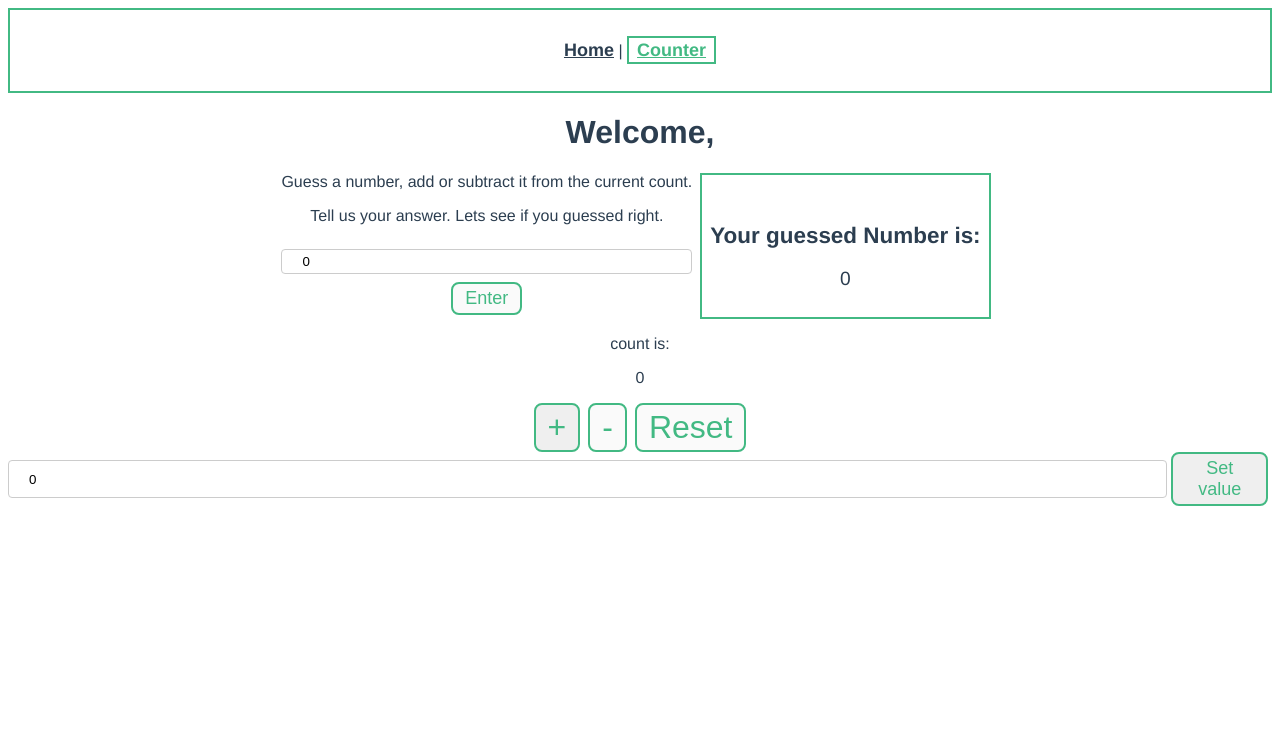
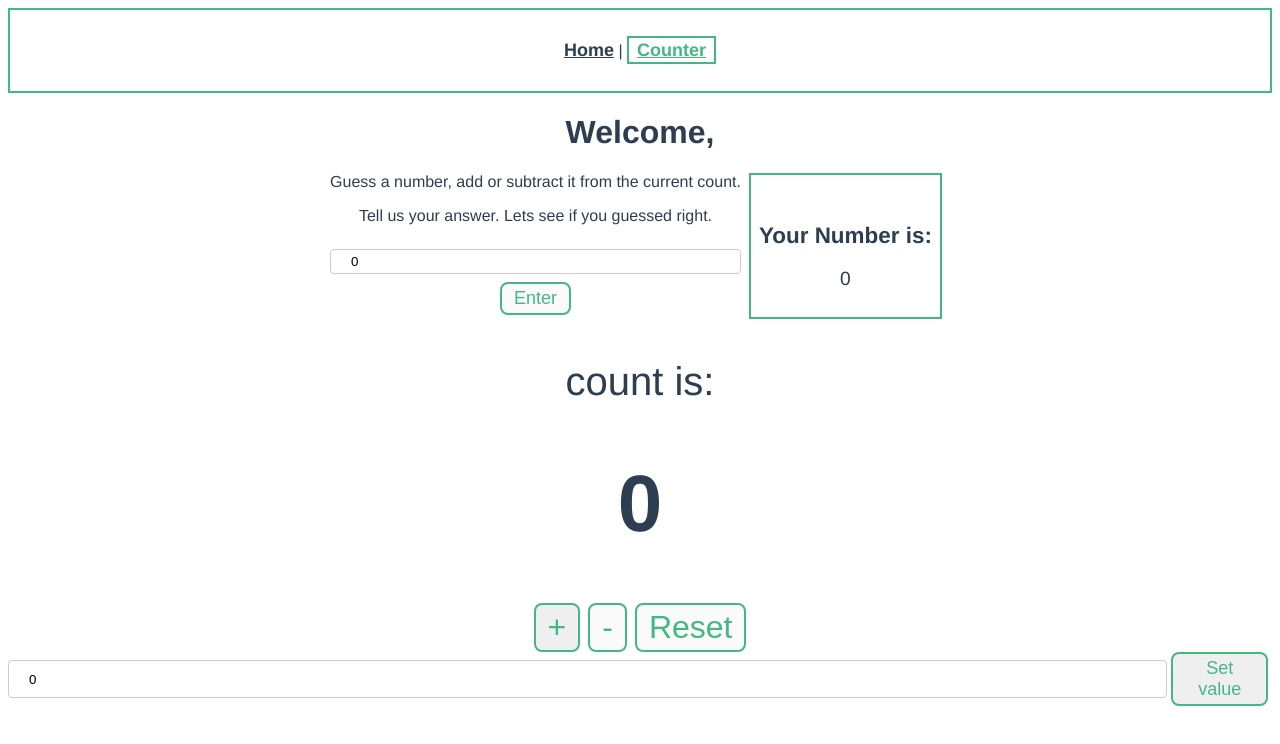
Before and after one commit to Annalartey/Altschool-third-sem-exams, a Vue app: page /counter in a window 1280 px wide. Shown: the top 744 px of the page. Built offline with nearby package versions, Linux system fonts and the light colour scheme.

Commit message:
Update Counter.vue

```diff
--- a/src/components/Counter.vue
+++ b/src/components/Counter.vue
@@ -10,14 +10,14 @@
           <button @click = "$store.commit ( 'handleGuess' ) " :disabled="!$store.state.guess" >Enter</button>
         </div>
         <div class="guess-no">
-          <h3>Your guessed Number is: </h3>
+          <h3>Your Number is: </h3>
           <p>{{ $store.state.guessed }}</p>
         </div>
        </div>
 
-       <div>
+       <div class="count">
         <p>count is:</p>
-        <p>{{ $store.state.count }}</p>
+        <h1>{{ $store.state.count }}</h1>
        </div>
 
      <div>
@@ -115,4 +115,7 @@
  .operation{
   font-size: xx-large;
  }
+ .count{
+  font-size: 40px;
+ }
     </style>
```
